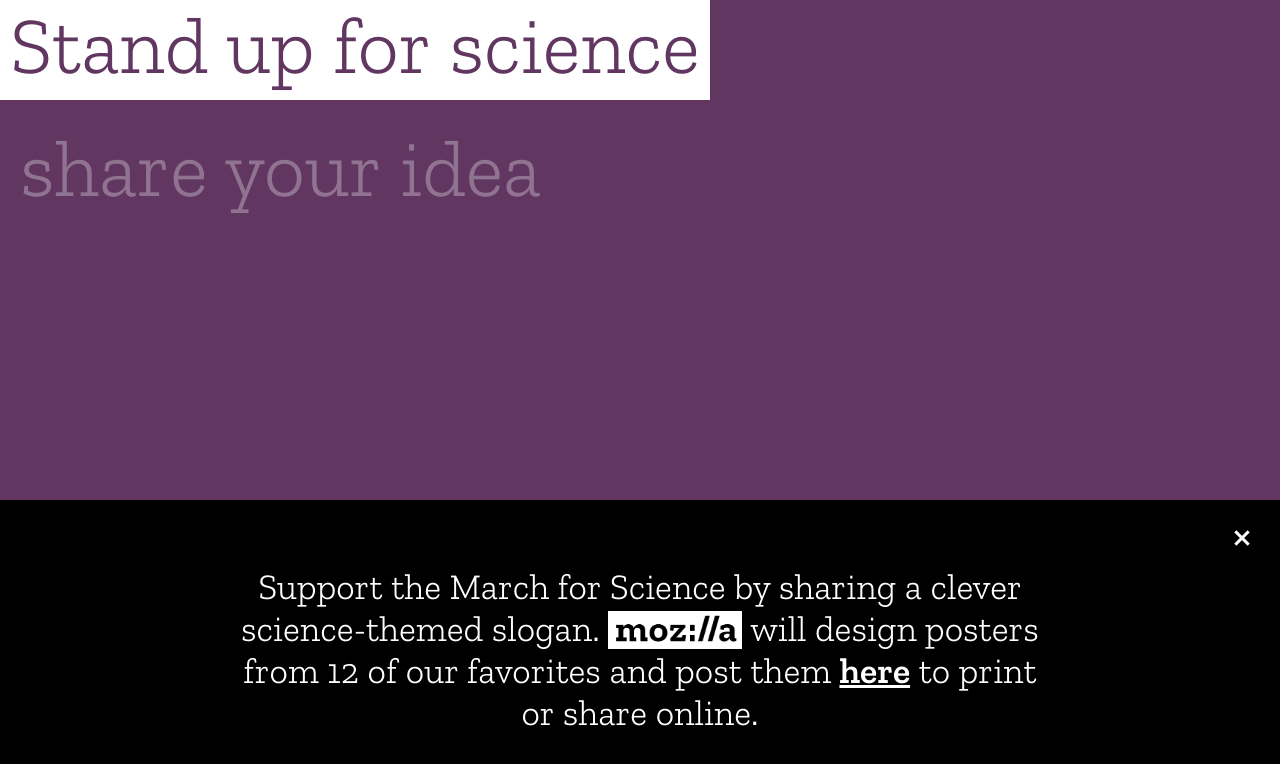
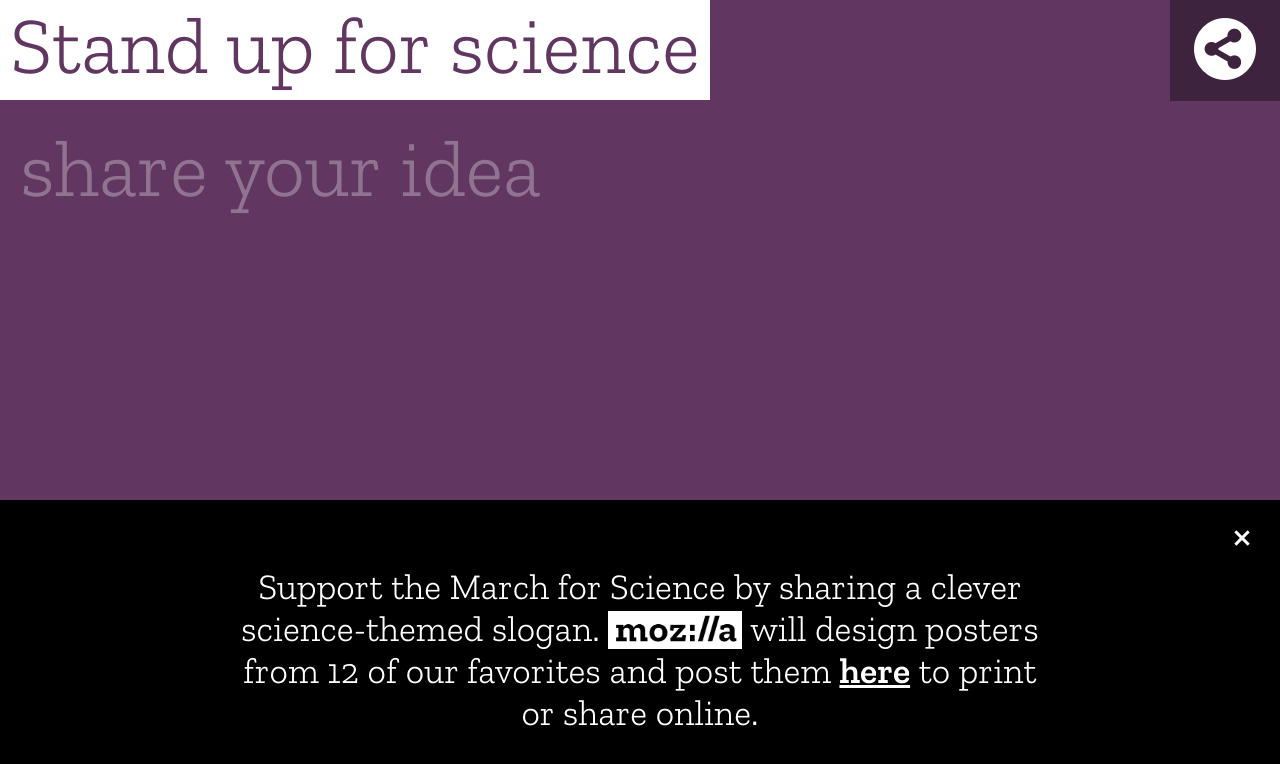
Before and after one commit to beccaklam/internet-health-madlib, a website: page public/index.html in a window 1280 px wide. Drawn offline with nearby package versions, Linux system fonts and the light colour scheme; no server answers.

Commit message:
added share button and styling for share progress link

```diff
--- a/public/css/style.css
+++ b/public/css/style.css
@@ -8,6 +8,8 @@ html {
 *, *:before, *:after {
   box-sizing: inherit;
 }
+
+/*text styling*/
 
 @font-face {
   font-family: "ZillaSlab-Light";
@@ -23,6 +25,20 @@ p {
   font-size: 2.25rem;
   line-height: 2.625rem;
 }
+
+h1 {
+  background: #fff;
+  white-space: nowrap;
+}
+
+h1, .output-container div {
+  font-size: 5rem;
+  color: #613762;
+  padding: 0.3125rem 0.625rem 0.9375rem;
+  display: inline-block;
+}
+
+/*header*/
 
 .header-container {
   position: fixed;
@@ -62,12 +78,19 @@ button:focus {
   outline: none;
 }
 
-h1, .output-container div {
-  font-size: 5rem;
-  color: #613762;
-  padding: 0.3125rem 0.625rem 0.9375rem;
-  display: inline-block;
+.share-button-container {
+  background: rgba(0,0,0, 0.37);
+  padding: 17px 23px;
+  position: absolute;
+  right: 0;
+  top: 0;
 }
+
+.share-button-container:hover {
+  background: #F890FD;
+}
+
+/*output container*/
 
 .output-container {
   position: absolute;
@@ -78,11 +101,6 @@ h1, .output-container div {
 .output-container div {
   clear: both;
   float: left;
-}
-
-h1 {
-  background: #fff;
-  white-space: nowrap;
 }
 
 .output-container div:nth-last-child(4n+1) {
@@ -100,6 +118,8 @@ h1 {
 .output-container div:nth-last-child(4n+4) {
   background: #9ECEF3;
 }
+
+/*modal*/
 
 div.thankyou {
   background: #000;
@@ -151,6 +171,8 @@ div.thankyou a:hover {
   width: 3.5%;
 }
 
+/*waiting animation*/
+
 .waiting span {
   display: inline-block;
   animation: snake 1s infinite ease-in-out;
@@ -180,6 +202,8 @@ div.thankyou a:hover {
   }
 }
 
+/*responsive design*/
+
 @media screen and (max-width: 600px) {
   html {
     font-size: 6px;
--- a/public/index.html
+++ b/public/index.html
@@ -12,6 +12,11 @@
     <div class="header-container">
       <h1>Stand up for science</h1>
       <input maxlength="50" class="input" type="text" placeholder="share your idea">
+      <div class="share-button-container">
+        <a class="share-button" href="">
+          <img src="./images/share-icon.png" alt="share button"/>
+        </a>
+      </div>
     </div>
 
     <script src="http://ajax.googleapis.com/ajax/libs/jquery/1.11.1/jquery.min.js"></script>
@@ -19,7 +24,7 @@
     <div class="output-container"></div>
     <div class="thankyou show">
       <img class="close" src="./images/close.png" alt="close icon"/>
-      <p>Support the March for Science by sharing a clever science-themed slogan. <img class="logo" src="./images/moz-logo.png"/ alt="white mozilla logo"> will design posters from 12 of our favorites and post them <a href="https://www.mozilla.org/en-US/internet-health/">here</a> to print or share online.
+      <p>Support the March for Science by sharing a clever science-themed slogan. <img class="logo" src="./images/moz-logo.png" alt="white mozilla logo"> will design posters from 12 of our favorites and post them <a href="https://www.mozilla.org/en-US/internet-health/">here</a> to print or share online.
     </div>
 
     <script src="js/main.js"></script>
```
Also changed, not shown: public/images/share-icon.png (added).
